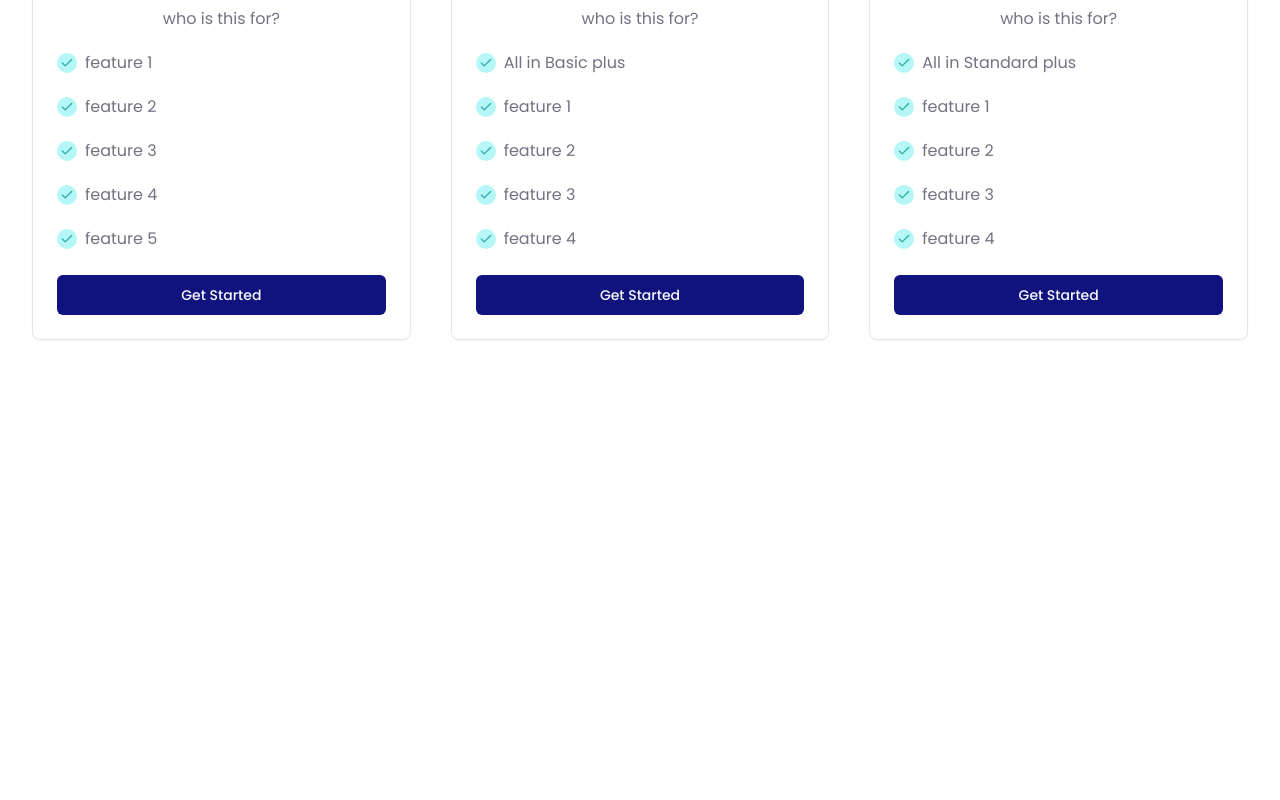
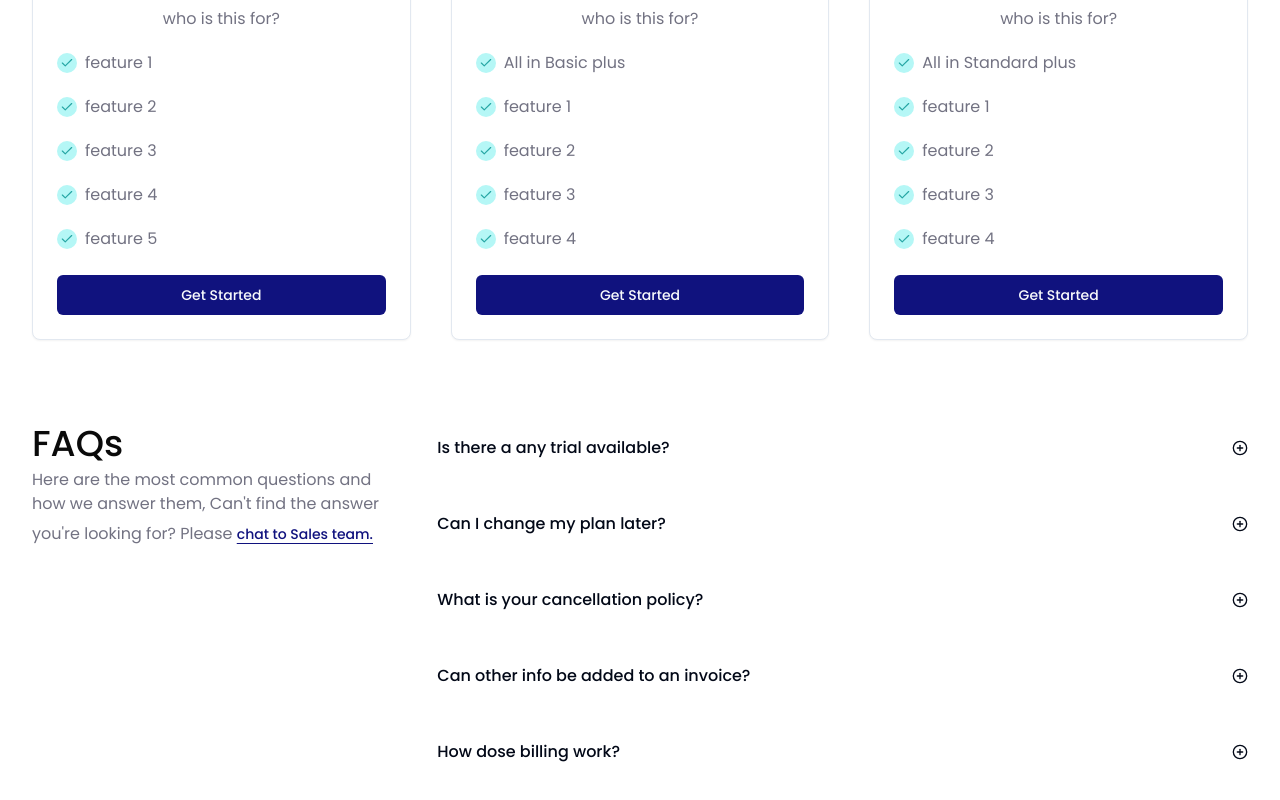
Before and after one commit to Saeed-Altout/portia, a Next.js app: page / in a window 1280 px wide. Shown: the part 2622-3422 px from the top of the page. Before the commit the page ends 3002 px from the top, so only its background shows below. Built offline with nearby package versions, Linux system fonts and the light colour scheme.

Commit message:
1- update accordion component. 2- create faqs section.

```diff
--- /dev/null
+++ b/app/(website)/(pages)/(home)/_components/faqs.tsx
@@ -0,0 +1,45 @@
+import Link from "next/link";
+
+import {
+  Accordion,
+  AccordionContent,
+  AccordionItem,
+  AccordionTrigger,
+} from "@/components/ui/accordion";
+import { Button } from "@/components/ui/button";
+
+import { Heading } from "@/app/(website)/_components/heading";
+import { faqsData } from "@/app/(website)/constants";
+
+export const FAQs = () => {
+  return (
+    <section className="max-container section">
+      <div className="flex items-start justify-between flex-col md:flex-row gap-10">
+        <div className="flex-1">
+          <Heading title="FAQs" />
+          <p className="text-gray-primary text-sm md:text-base">
+            Here are the most common questions and how we answer them,
+            Can&apos;t find the answer you&apos;re looking for? Please{" "}
+            <Button variant="link" asChild className="px-0 underline" size="sm">
+              {/* TODO: Update href link of sales team */}
+              <Link href="/">chat to Sales team.</Link>
+            </Button>
+          </p>
+        </div>
+
+        <div className="basis-2/3 w-full">
+          <Accordion type="single" collapsible className="flex flex-col gap-5">
+            {faqsData.map(({ question, answer }, index) => (
+              <AccordionItem key={index} value={`item-${index + 1}`}>
+                <AccordionTrigger>{question}</AccordionTrigger>
+                <AccordionContent className="text-gray-primary text-sm md:text-base">
+                  {answer}
+                </AccordionContent>
+              </AccordionItem>
+            ))}
+          </Accordion>
+        </div>
+      </div>
+    </section>
+  );
+};
--- a/app/(website)/(pages)/(home)/page.tsx
+++ b/app/(website)/(pages)/(home)/page.tsx
@@ -3,6 +3,7 @@ import { Map } from "./_components/map";
 import { Statistic } from "./_components/statistic";
 import { Features } from "./_components/features";
 import { Plans } from "./_components/plans";
+import { FAQs } from "./_components/faqs";
 
 export default function HomePage() {
   return (
@@ -12,6 +13,7 @@ export default function HomePage() {
       <Statistic />
       <Features />
       <Plans />
+      <FAQs />
     </main>
   );
 }
--- a/app/(website)/constants/index.ts
+++ b/app/(website)/constants/index.ts
@@ -97,3 +97,26 @@ export const plansData = [
     ],
   },
 ];
+
+export const faqsData = [
+  {
+    question: "Is there a any trial available?",
+    answer: "Yes. It adheres to the WAI-ARIA design pattern.",
+  },
+  {
+    question: "Can I change my plan later?",
+    answer: "Yes. It adheres to the WAI-ARIA design pattern.",
+  },
+  {
+    question: "What is your cancellation policy?",
+    answer: "Yes. It adheres to the WAI-ARIA design pattern.",
+  },
+  {
+    question: "Can other info be added to an invoice?",
+    answer: "Yes. It adheres to the WAI-ARIA design pattern.",
+  },
+  {
+    question: "How dose billing work?",
+    answer: "Yes. It adheres to the WAI-ARIA design pattern.",
+  },
+];
--- a/components/ui/accordion.tsx
+++ b/components/ui/accordion.tsx
@@ -1,24 +1,20 @@
-"use client"
+"use client";
 
-import * as React from "react"
-import * as AccordionPrimitive from "@radix-ui/react-accordion"
-import { ChevronDown } from "lucide-react"
+import * as React from "react";
+import * as AccordionPrimitive from "@radix-ui/react-accordion";
+import { ChevronDown, CirclePlus, CircleMinus } from "lucide-react";
 
-import { cn } from "@/lib/utils"
+import { cn } from "@/lib/utils";
 
-const Accordion = AccordionPrimitive.Root
+const Accordion = AccordionPrimitive.Root;
 
 const AccordionItem = React.forwardRef<
   React.ElementRef<typeof AccordionPrimitive.Item>,
   React.ComponentPropsWithoutRef<typeof AccordionPrimitive.Item>
 >(({ className, ...props }, ref) => (
-  <AccordionPrimitive.Item
-    ref={ref}
-    className={cn("border-b", className)}
-    {...props}
-  />
-))
-AccordionItem.displayName = "AccordionItem"
+  <AccordionPrimitive.Item ref={ref} className={cn(className)} {...props} />
+));
+AccordionItem.displayName = "AccordionItem";
 
 const AccordionTrigger = React.forwardRef<
   React.ElementRef<typeof AccordionPrimitive.Trigger>,
@@ -28,17 +24,18 @@ const AccordionTrigger = React.forwardRef<
     <AccordionPrimitive.Trigger
       ref={ref}
       className={cn(
-        "flex flex-1 items-center justify-between py-4 font-medium transition-all hover:underline [&[data-state=open]>svg]:rotate-180",
+        "flex flex-1 items-center justify-between py-4 font-medium transition-all hover:underline [&[data-state=open]>.minus]:block [&[data-state=closed]>.plus]:block",
         className
       )}
       {...props}
     >
       {children}
-      <ChevronDown className="h-4 w-4 shrink-0 transition-transform duration-200" />
+      <CirclePlus className="hidden plus h-4 w-4 shrink-0 transition-transform duration-200" />
+      <CircleMinus className="hidden minus h-4 w-4 shrink-0 transition-transform duration-200" />
     </AccordionPrimitive.Trigger>
   </AccordionPrimitive.Header>
-))
-AccordionTrigger.displayName = AccordionPrimitive.Trigger.displayName
+));
+AccordionTrigger.displayName = AccordionPrimitive.Trigger.displayName;
 
 const AccordionContent = React.forwardRef<
   React.ElementRef<typeof AccordionPrimitive.Content>,
@@ -51,8 +48,8 @@ const AccordionContent = React.forwardRef<
   >
     <div className={cn("pb-4 pt-0", className)}>{children}</div>
   </AccordionPrimitive.Content>
-))
+));
 
-AccordionContent.displayName = AccordionPrimitive.Content.displayName
+AccordionContent.displayName = AccordionPrimitive.Content.displayName;
 
-export { Accordion, AccordionItem, AccordionTrigger, AccordionContent }
+export { Accordion, AccordionItem, AccordionTrigger, AccordionContent };
```
